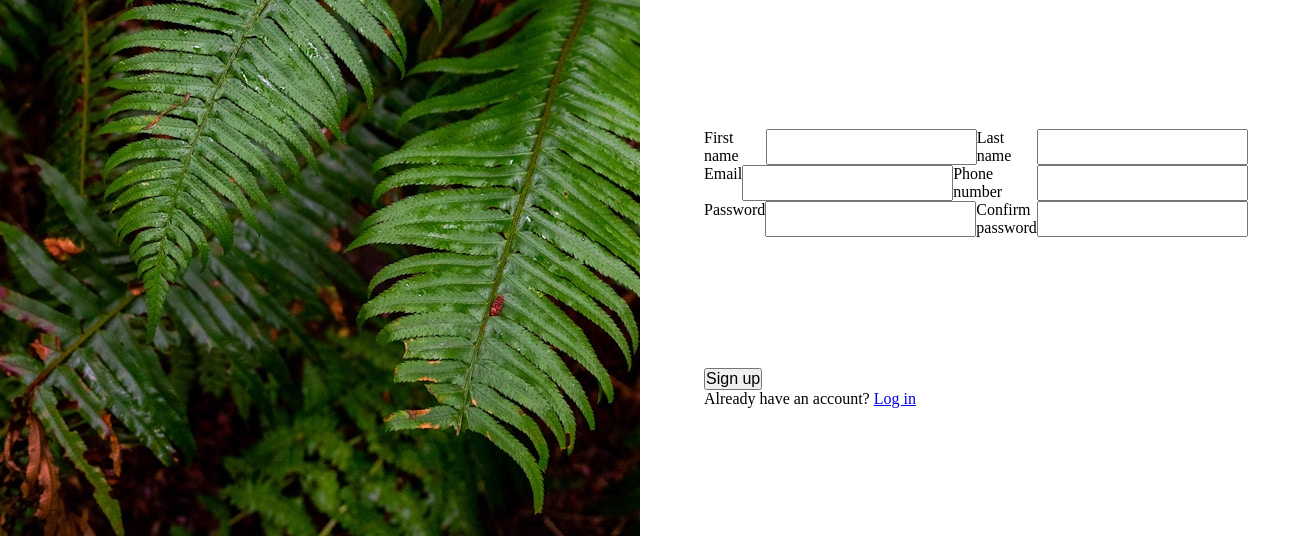
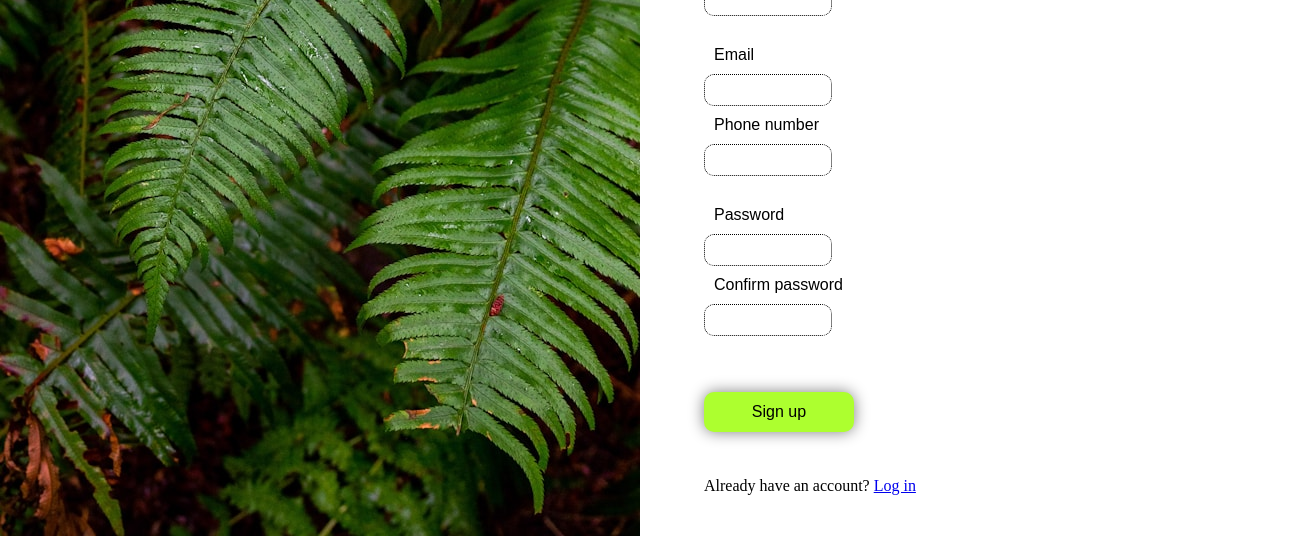
Before and after one commit to petromirkolev/odin-form, a plain HTML site: page index.html in a window 1280 px wide. Shown: the part 424-964 px from the top of the page, 1312 px wide, since content can reach past the window. Drawn offline with Linux system fonts and the light colour scheme.

Commit message:
Finish MVP Sign-up form

```diff
--- a/index.html
+++ b/index.html
@@ -30,19 +30,19 @@
         </div>
         <div id="form">
           <form action="" id="sign-up-form">
-            <div id="first-row">
+            <div class="first-row">
               <label for="first-name">First name</label>
               <input type="text" id="first-name" />
               <label for="last-name">Last name</label>
               <input type="text" id="last-name" />
             </div>
-            <div id="second-row">
+            <div class="second-row">
               <label for="email">Email</label>
               <input type="text" id="email" />
               <label for="phone">Phone number</label>
               <input type="text" id="phone" />
             </div>
-            <div id="third-row">
+            <div class="third-row">
               <label for="password">Password</label>
               <input type="text" id="password" />
               <label for="confirm-password">Confirm password</label>
--- a/style.css
+++ b/style.css
@@ -32,6 +32,7 @@
   font-family: monospace;
 }
 
+/* Right side box */
 .right-side {
   padding: 0 5%;
   display: flex;
@@ -40,7 +41,6 @@
   width: 100%;
   justify-content: space-evenly;
 }
-
 #upper-text {
   display: flex;
   flex-direction: column;
@@ -48,21 +48,53 @@
   height: 30%;
   justify-content: space-around;
 }
-#upper-text > p {
+#upper-text > p,
+#upper-text > h3,
+#sign-up-form {
   font-size: 1.5rem;
   font-family: Arial, Helvetica, sans-serif;
 }
-#upper-text > h3 {
-  font-size: 1.5rem;
-  font-family: Arial, Helvetica, sans-serif;
-}
-#sign-up-form {
+
+.first-row,
+.second-row,
+.third-row {
   display: flex;
   flex-direction: column;
+  padding: 10px 0;
+  justify-content: flex-start;
 }
-#first-row,
-#second-row,
-#third-row {
+label {
+  padding: 10px 10px;
+}
+
+input {
+  width: 10vw;
+  height: 4vh;
+  border-radius: 10px;
+  border: 1px dotted black;
+}
+
+/* Footer */
+#footer {
   display: flex;
-  flex-direction: row;
+  flex-direction: column;
+  justify-content: space-evenly;
+  width: 100%;
+  height: 20%;
 }
+#footer > button {
+  font-family: Arial, Helvetica, sans-serif;
+  width: 150px;
+  height: 40px;
+  background-color: greenyellow;
+  border: none;
+  border-radius: 10px;
+  box-shadow: 0px 0px 15px gray;
+}
+#footer > button:hover {
+  cursor: pointer;
+}
+#footer > button:active {
+  background-color: green;
+  color: white;
+}
```
